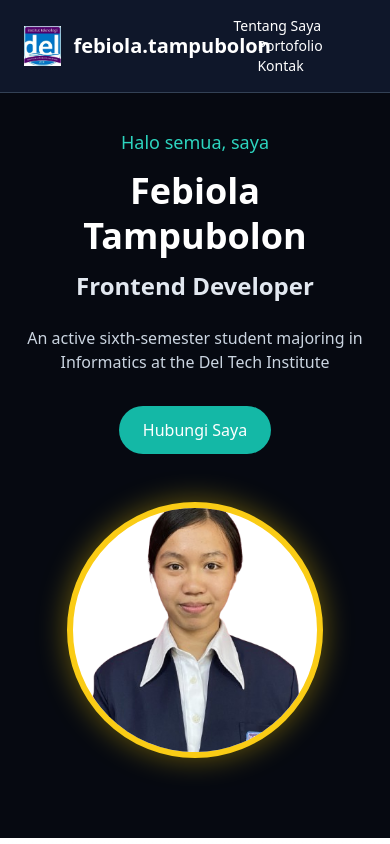
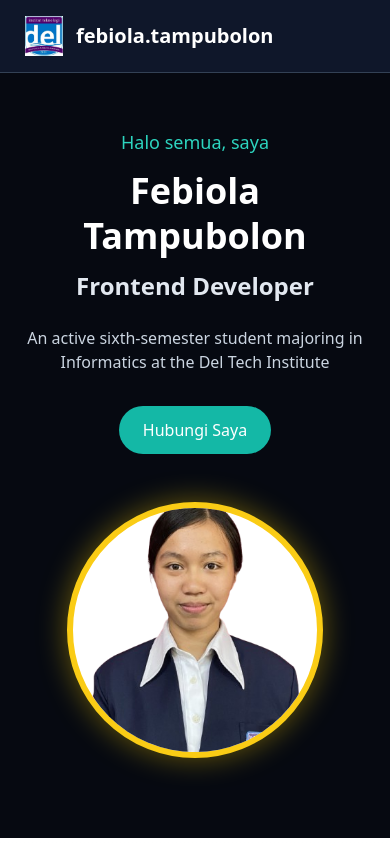
Before and after one commit to Febiolatampubolon/portofolio-febiola, a plain HTML site: page index.html in a window 390 px wide. Shown: the top 844 px of the page. Drawn offline with nearby package versions, Linux system fonts and the light colour scheme.

Commit message:
up navbar

```diff
--- a/index.html
+++ b/index.html
@@ -19,7 +19,8 @@
     </a>
 
     <!-- Menu -->
-    <div class="space-x-6 text-sm font-medium text-white">
+    <div class="hidden md:flex space-x-6 text-sm font-medium text-white">
+
       <a href="#about" class="hover:text-teal-400">Tentang Saya</a>
       <a href="#projects" class="hover:text-teal-400">Portofolio</a>
       <a href="#contact" class="hover:text-teal-400">Kontak</a>
```
